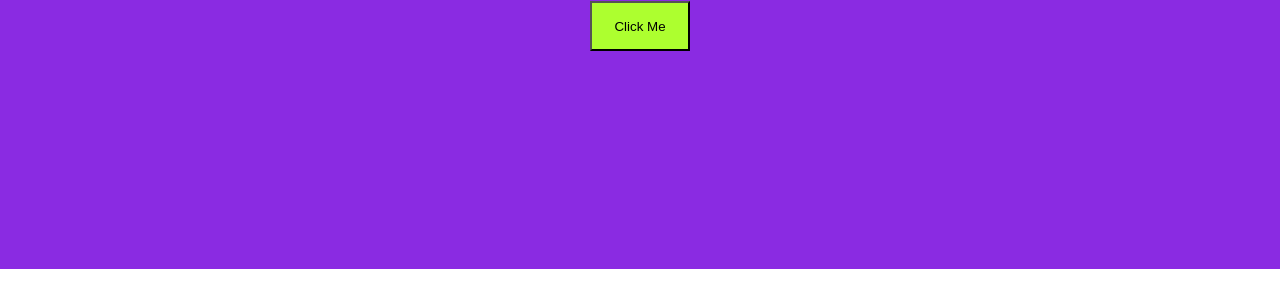
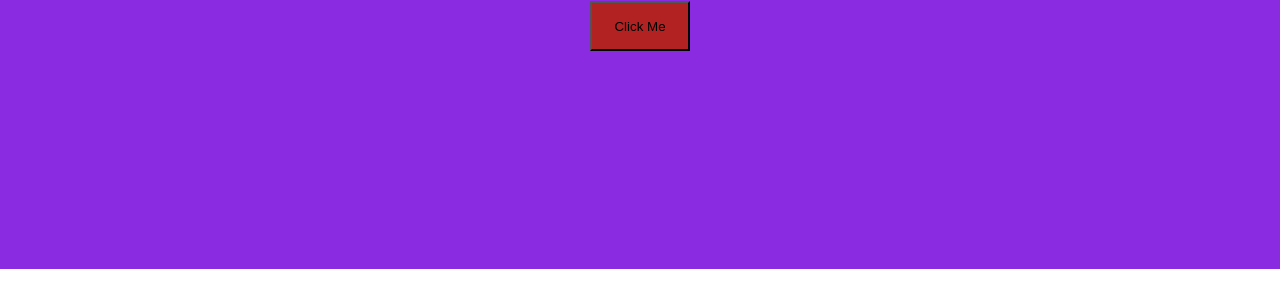
Before and after one commit to Rimeshsapkota/Dice, a plain HTML site: page index.html in a window 1280 px wide. Shown: the part 231-538 px from the top of the page. Drawn offline with Linux system fonts and the light colour scheme.

Commit message:
changes in the index.css

```diff
--- a/index.css
+++ b/index.css
@@ -2,34 +2,35 @@
     margin: 0px;
     padding: 0px;
 }
+
 .container{
     position: absolute;
     background-color:blueviolet;
     height: 500px;
     width: 100%;
 }
+
 .headline{
     font-size: 70px;
     font-weight: bold;
     text-align: center;
 }
+
 .ludo{
-
     display: flex;
     justify-content:space-around;
     align-content: center;
     flex-direction: row;
+}
 
-}
 .butt{
     display: flex;
     justify-content: center;
     align-items: center;
 }
+
 .button{
-
-     background-color: greenyellow;
+    background-color: firebrick;
     height:50px;
     width: 100px;
-
 }
```
